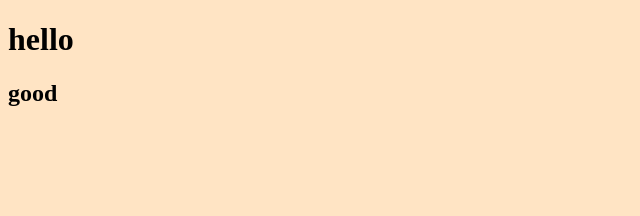
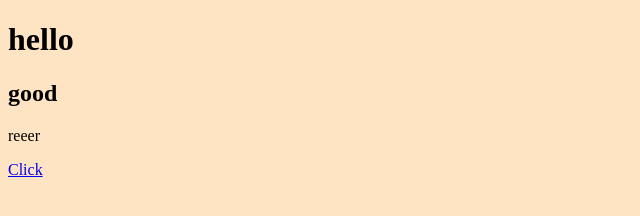
Before and after one commit to b0ryssal/Task1, a plain HTML site: page index.html in a window 1280 px wide. Shown: the full height of the page, 0-640 px from the left. Drawn offline with Linux system fonts and the light colour scheme.

Commit message:
third commit

```diff
--- a/index.html
+++ b/index.html
@@ -10,6 +10,8 @@
 <body>
     <h1>hello</h1>
     <h2>good</h2>
+    <p>reeer</p>
+    <a href="#">Click</a>
 
 </body>
 </html>
```
